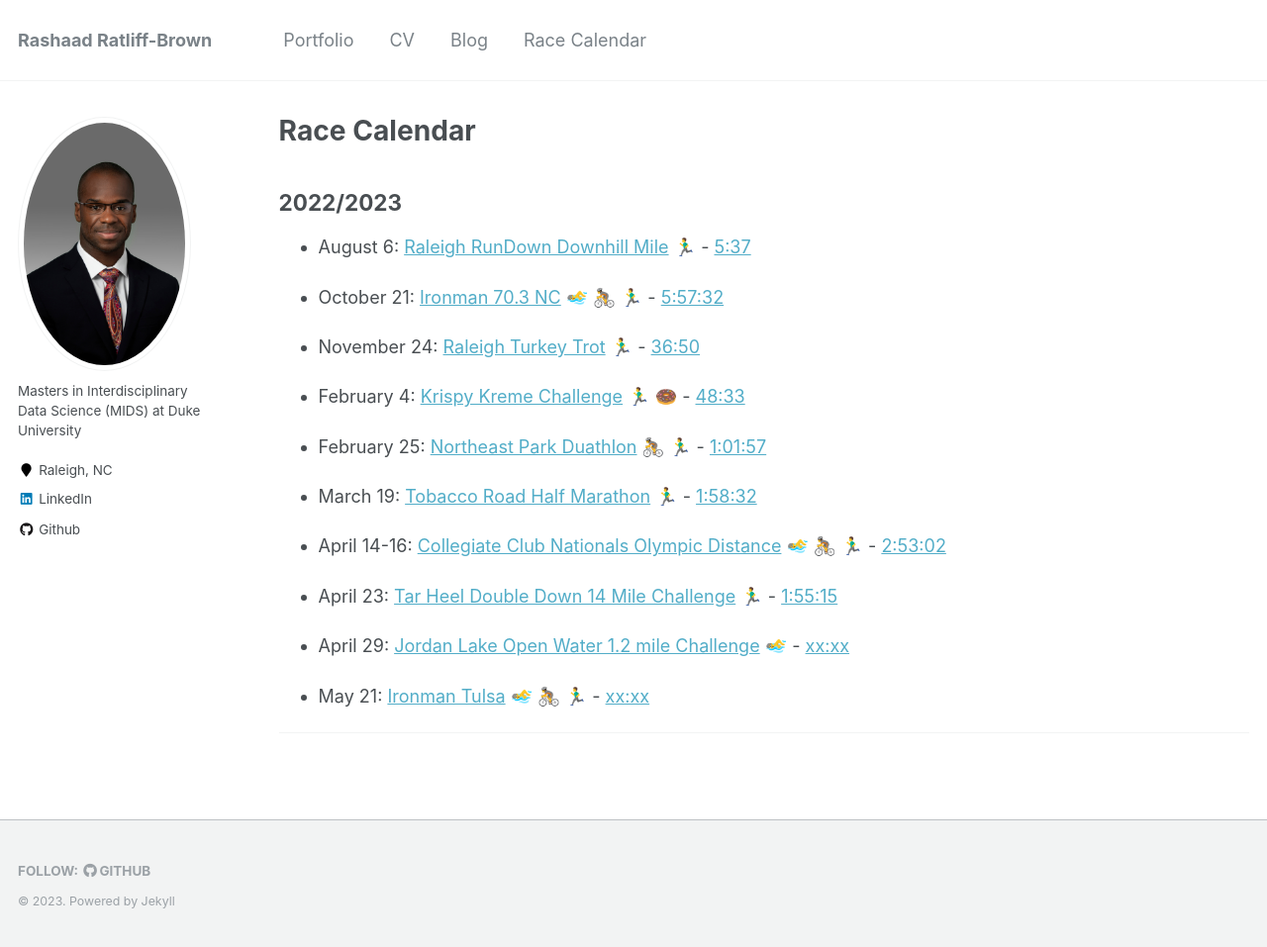
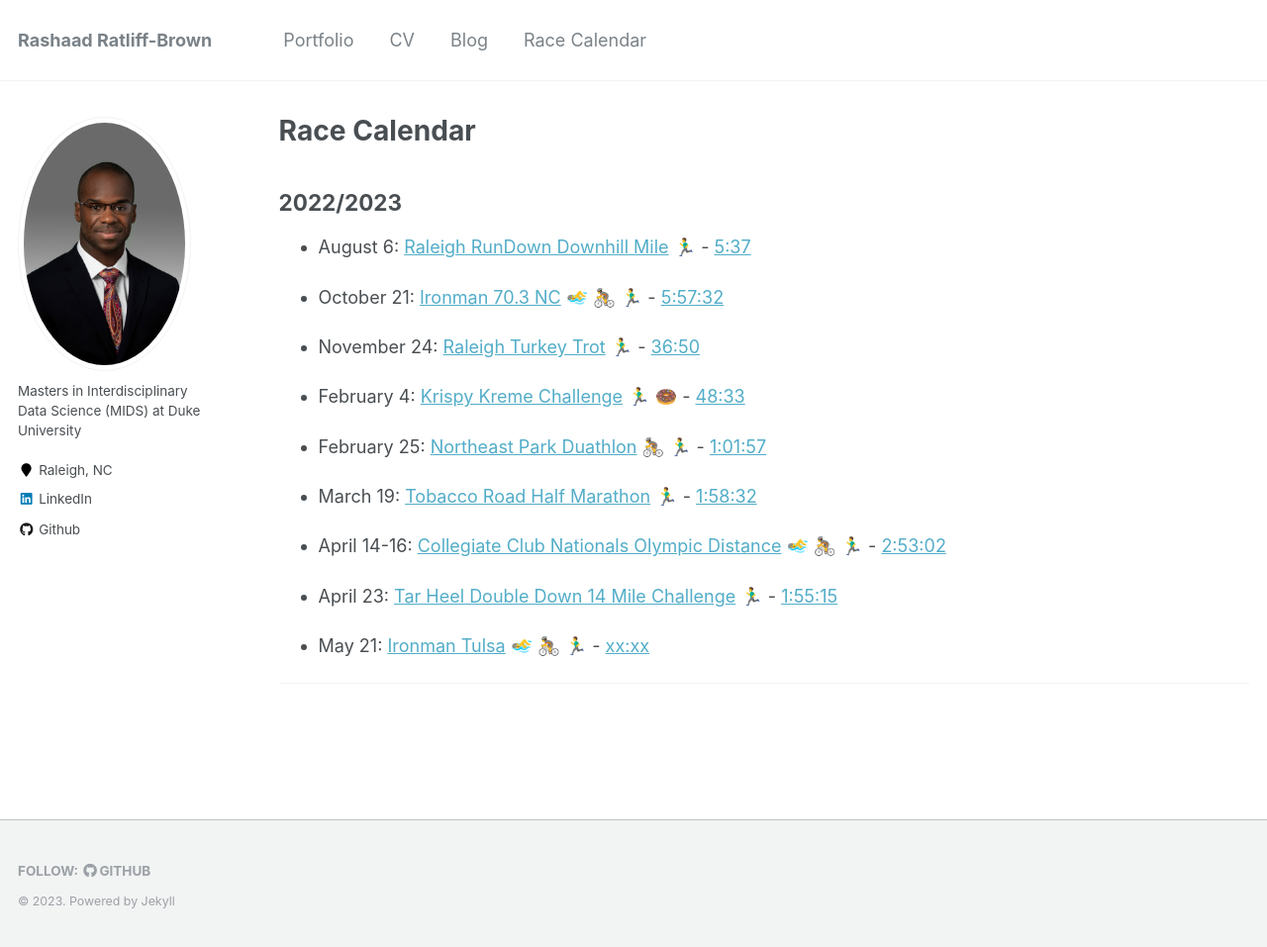
Before and after one commit to caratliff/caratliff.github.io, a Jekyll site: the page built from _pages/race-calendar.md, in a window 1280 px wide and 957 px high. Shown: the whole window at 99% size. Built offline with Jekyll 4.4.1, drawn with Linux system fonts in a browser that asks for light colours; emoji names are drawn with the system emoji font.

Commit message:
Update race-calendar.md

```diff
--- a/_pages/race-calendar.md
+++ b/_pages/race-calendar.md
@@ -28,8 +28,6 @@ redirect_from:
 
 - April 23: [Tar Heel Double Down 14 Mile Challenge](https://capstoneraces.com/tar-heel-10-miler/results-and-photos/) :running_man: - [1:55:15](https://results.raceroster.com/v2/en-US/results/td3zrdxc4ewcgxf3/detail/gt4zp5u5e26rf5d4)
 
-- April 29: [Jordan Lake Open Water 1.2 mile Challenge](https://fsseries.com/event/jordan-lake-open-water-challenge/evtresults/) 🏊‍♂️ - [xx:xx](#)
-
 - May 21: [Ironman Tulsa](https://www.ironman.com/im703-tulsa) :swimming_man: :bicyclist: :running_man: - [xx:xx](#)
 
 <!--- IM goal paces: Swim (2:20/100 -> 1:30:07) | Bike (16.5 MPH -> 6:47:16) | Run (10:30/mile -> 4:35:06) = 13:52:29 --->
```
